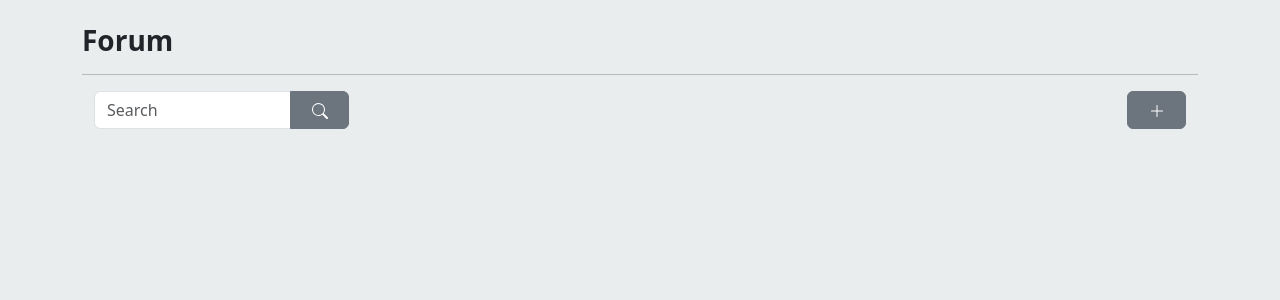
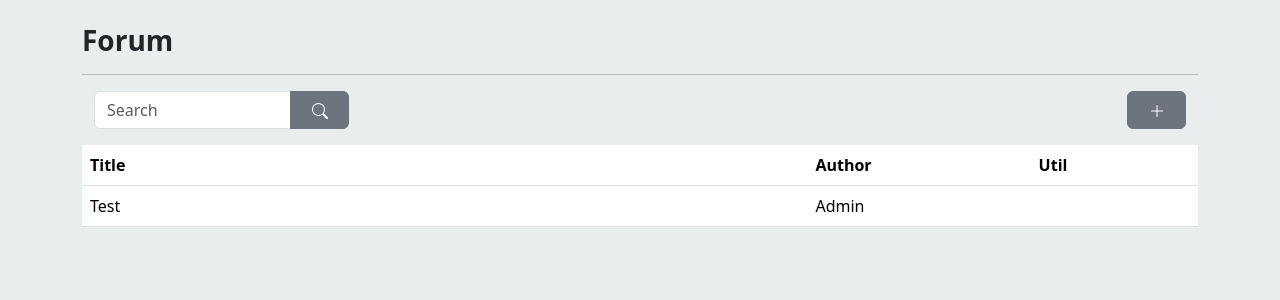
Before and after one commit to chou-ting-wei/NYCU_DBMS-Final-Project, a PHP site: page /forum.php in a window 1280 px wide. Shown: the part 56-356 px from the top of the page. Run offline with PHP 8.4, Linux system fonts and the light colour scheme.

Commit message:
Fix forum

```diff
--- a/forum.php
+++ b/forum.php
@@ -26,6 +26,15 @@
             -moz-user-select: none;
             -ms-user-select: none;
             user-select: none;
+        }
+        .w-15{
+            width: 15%;
+        }
+        .w-20{
+            width: 20%;
+        }
+        .w-65{
+            width: 65%;
         }
     </style>
     <nav class="navbar navbar-expand-lg navbar-dark bg-dark">
@@ -85,10 +94,10 @@
             <div class="container">
                 <div class="row">
                     <div class="col-md-3 me-auto">
-                        <form id="Search" class="need-validation" novalidate action=forum.php method="post">
+                        <form id="searchForm" class="need-validation" novalidate action=forum.php method="post">
                             <div class="input-group">
                                 <input type="text" class="form-control" id="search" name="search" placeholder="Search" minlength="1" required>
-                                <button class="btn btn-secondary" type="button">
+                                <button class="btn btn-secondary" type="submit">
                                 &nbsp;
                                 <svg xmlns="http://www.w3.org/2000/svg" width="16" height="16" fill="currentColor" class="bi bi-search" viewBox="0 0 16 16">
                                     <path d="M11.742 10.344a6.5 6.5 0 1 0-1.397 1.398h-.001c.03.04.062.078.098.115l3.85 3.85a1 1 0 0 0 1.415-1.414l-3.85-3.85a1.007 1.007 0 0 0-.115-.1zM12 6.5a5.5 5.5 0 1 1-11 0 5.5 5.5 0 0 1 11 0"/>
@@ -140,6 +149,22 @@
                     }
                 }
             ?>
+            <table class="table table-borded">
+                <thead>
+                    <tr>
+                        <th scope="col" class="w-65">Title</th>
+                        <th scope="col" class="w-20">Author</th>
+                        <th scope="col" class="w-15">Util</th>
+                    </tr>
+                </thead>
+                <tbody>
+                    <tr>
+                        <td>Test</td>
+                        <td>Admin</td>
+                        <td></td>
+                    </tr>
+                </tbody>
+            </table>
             <div class="text-danger mb-3">
                     <?php echo $msg; ?>
             </div>
```
